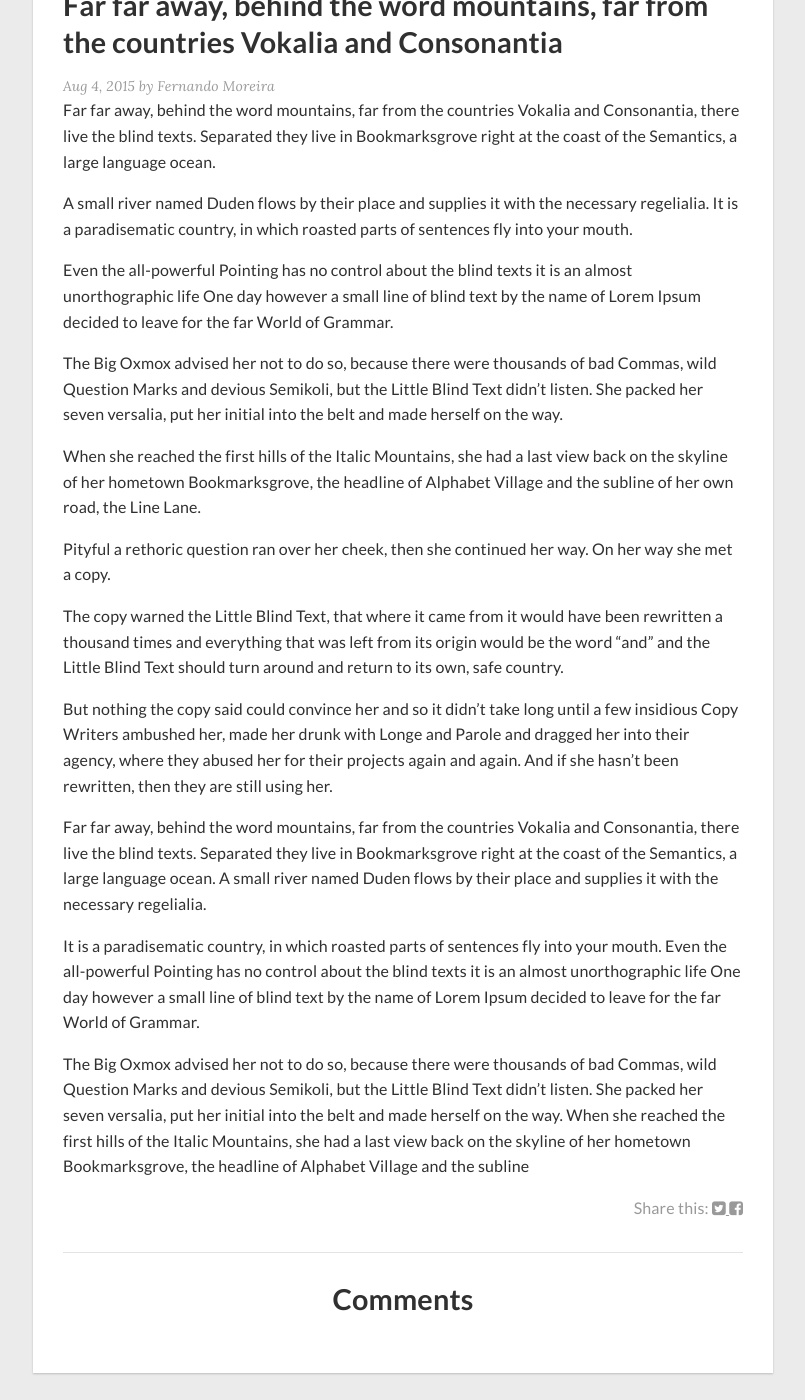
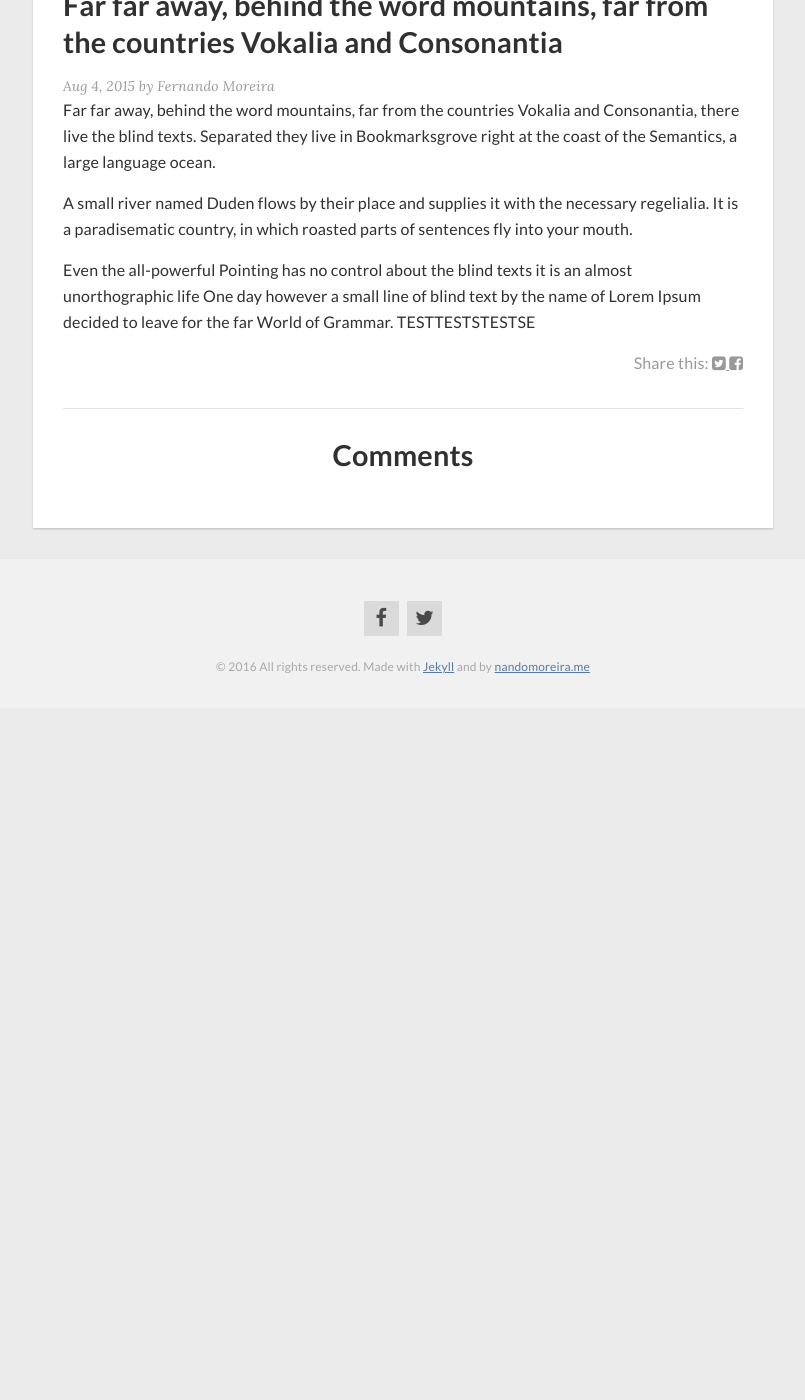
Before and after one commit to dylanwuzh/wuzhendev.github.io, a Jekyll site: the page built from _posts/2015-08-04-far-far-away.markdown, in a window 1280 px wide and 1400 px high, scrolled down 197 px. Shown: the whole window, without its empty margins (237-1042 px from the left). Built offline with Jekyll 4.4.1, drawn with Linux system fonts in a browser that asks for light colours; nearby versions of some CDN libraries; comment, search, counter and statistics services are not loaded; after the commit the page ends 905 px from its top, so only the background shows below that.

Commit message:
Update 2015-08-04-far-far-away.markdown

```diff
--- a/_posts/2015-08-04-far-far-away.markdown
+++ b/_posts/2015-08-04-far-far-away.markdown
@@ -10,19 +10,4 @@ Far far away, behind the word mountains, far from the countries Vokalia and Cons
 A small river named Duden flows by their place and supplies it with the necessary regelialia. It is a paradisematic country, in which roasted parts of sentences fly into your mouth.
 
 Even the all-powerful Pointing has no control about the blind texts it is an almost unorthographic life One day however a small line of blind text by the name of Lorem Ipsum decided to leave for the far World of Grammar.
-
-The Big Oxmox advised her not to do so, because there were thousands of bad Commas, wild Question Marks and devious Semikoli, but the Little Blind Text didn’t listen. She packed her seven versalia, put her initial into the belt and made herself on the way.
-
-When she reached the first hills of the Italic Mountains, she had a last view back on the skyline of her hometown Bookmarksgrove, the headline of Alphabet Village and the subline of her own road, the Line Lane.
-
-Pityful a rethoric question ran over her cheek, then she continued her way. On her way she met a copy.
-
-The copy warned the Little Blind Text, that where it came from it would have been rewritten a thousand times and everything that was left from its origin would be the word "and" and the Little Blind Text should turn around and return to its own, safe country.
-
-But nothing the copy said could convince her and so it didn’t take long until a few insidious Copy Writers ambushed her, made her drunk with Longe and Parole and dragged her into their agency, where they abused her for their projects again and again. And if she hasn’t been rewritten, then they are still using her.
-
-Far far away, behind the word mountains, far from the countries Vokalia and Consonantia, there live the blind texts. Separated they live in Bookmarksgrove right at the coast of the Semantics, a large language ocean. A small river named Duden flows by their place and supplies it with the necessary regelialia.
-
-It is a paradisematic country, in which roasted parts of sentences fly into your mouth. Even the all-powerful Pointing has no control about the blind texts it is an almost unorthographic life One day however a small line of blind text by the name of Lorem Ipsum decided to leave for the far World of Grammar.
-
-The Big Oxmox advised her not to do so, because there were thousands of bad Commas, wild Question Marks and devious Semikoli, but the Little Blind Text didn’t listen. She packed her seven versalia, put her initial into the belt and made herself on the way. When she reached the first hills of the Italic Mountains, she had a last view back on the skyline of her hometown Bookmarksgrove, the headline of Alphabet Village and the subline
+TESTTESTSTESTSE
```
